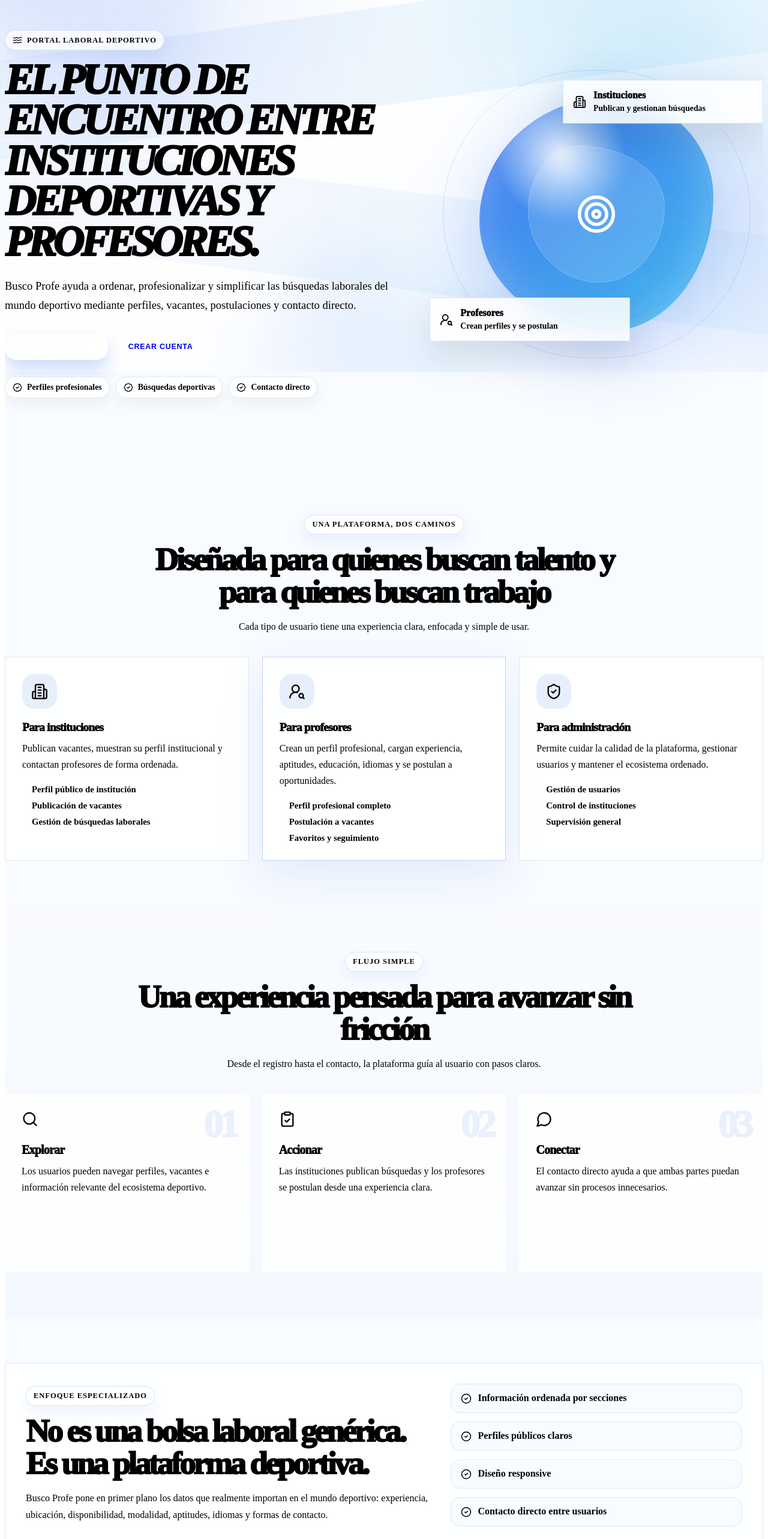
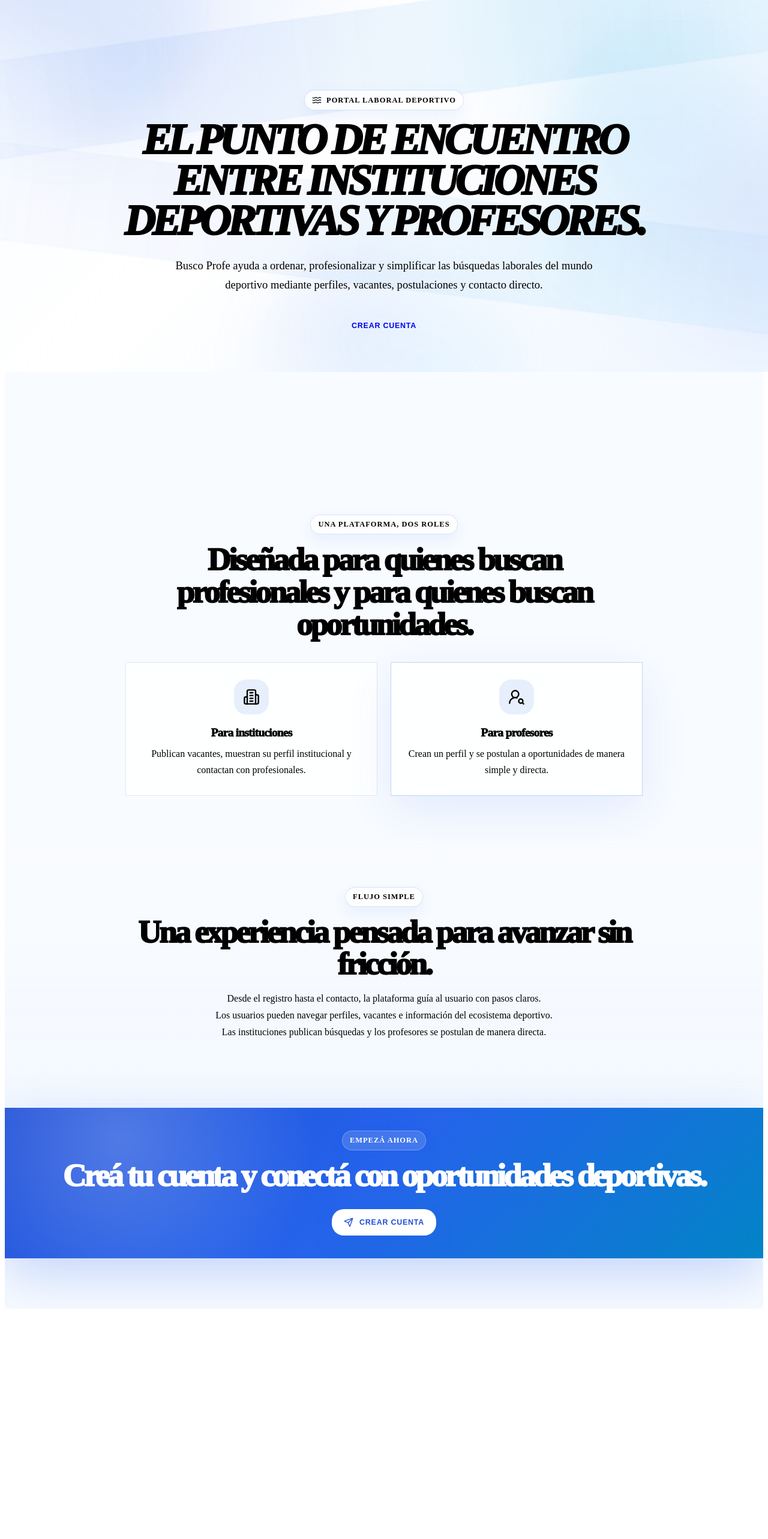
Before and after one commit to olivialuciano/BuscoProfe, a React (Vite) app: page / in a window 1280 px wide. Shown: the part 180-2746 px from the top of the page at 60% size. After the commit the page ends 2426 px from the top, so only its background shows below. Built offline with nearby package versions, Linux system fonts and the light colour scheme; the HTML template or start-up script is replaced by a standard one.

Commit message:
cambio en home page

```diff
--- a/src/pages/public/HomePage.css
+++ b/src/pages/public/HomePage.css
@@ -155,19 +155,30 @@
   min-height: calc(100vh - 78px);
   display: flex;
   align-items: center;
+  justify-content: center;
   padding: 64px 0;
 }
 
 .home-page__hero-content,
 .home-page__auth-content {
+  width: 100%;
   display: grid;
-  grid-template-columns: minmax(0, 1.08fr) minmax(360px, 0.92fr);
+  grid-template-columns: minmax(0, 1fr);
   align-items: center;
+  justify-items: center;
   gap: 56px;
+  text-align: center;
 }
 
-.home-page__auth-content {
-  grid-template-columns: minmax(0, 1.1fr) minmax(320px, 0.8fr);
+.home-page__hero-copy,
+.home-page__auth-copy {
+  width: 100%;
+  max-width: 980px;
+  margin: 0 auto;
+  display: flex;
+  flex-direction: column;
+  align-items: center;
+  text-align: center;
 }
 
 .home-page__reveal {
@@ -178,8 +189,9 @@
   width: fit-content;
   display: inline-flex;
   align-items: center;
+  justify-content: center;
   gap: 8px;
-  margin-bottom: 16px;
+  margin: 0 auto 16px;
   padding: 8px 12px;
   border: 1px solid rgba(37, 99, 235, 0.18);
   border-radius: 999px;
@@ -191,12 +203,13 @@
   letter-spacing: 0.08em;
   box-shadow: 0 10px 24px rgba(37, 99, 235, 0.08);
   backdrop-filter: blur(12px);
+  text-align: center;
 }
 
 .home-page__hero-copy h1,
 .home-page__auth-copy h1 {
   max-width: 960px;
-  margin: 0;
+  margin: 0 auto;
   color: var(--text);
   font-size: clamp(2.6rem, 5.6vw, 5.8rem);
   font-weight: 950;
@@ -204,6 +217,7 @@
   letter-spacing: -0.08em;
   text-transform: uppercase;
   font-style: italic;
+  text-align: center;
 }
 
 .home-page__auth-copy h1 {
@@ -212,17 +226,19 @@
 
 .home-page__hero-copy p,
 .home-page__auth-copy p {
-  max-width: 690px;
-  margin: 24px 0 0;
+  max-width: 720px;
+  margin: 24px auto 0;
   color: var(--text-soft);
   font-size: clamp(1rem, 1.45vw, 1.2rem);
   line-height: 1.75;
+  text-align: center;
 }
 
 .home-page__hero-actions {
   display: flex;
   flex-wrap: wrap;
   align-items: center;
+  justify-content: center;
   gap: 14px;
   margin-top: 30px;
 }
@@ -231,12 +247,14 @@
   margin-top: 28px;
   display: flex;
   flex-wrap: wrap;
+  justify-content: center;
   gap: 10px;
 }
 
 .home-page__trust-row span {
   display: inline-flex;
   align-items: center;
+  justify-content: center;
   gap: 8px;
   padding: 9px 12px;
   border-radius: 999px;
@@ -367,13 +385,15 @@
 }
 
 .home-page__auth-panel {
+  width: min(100%, 560px);
   padding: 30px;
+  text-align: center;
 }
 
 .home-page__panel-icon {
   width: 64px;
   height: 64px;
-  margin-bottom: 18px;
+  margin: 0 auto 18px;
   border-radius: 22px;
   display: grid;
   place-items: center;
@@ -387,12 +407,14 @@
   font-size: 1.55rem;
   font-weight: 950;
   letter-spacing: -0.05em;
+  text-align: center;
 }
 
 .home-page__auth-panel p {
-  margin: 12px 0 0;
+  margin: 12px auto 0;
   color: var(--text-soft);
   line-height: 1.7;
+  text-align: center;
 }
 
 .home-page__panel-list {
@@ -404,9 +426,11 @@
 .home-page__panel-list span {
   display: flex;
   align-items: center;
+  justify-content: center;
   gap: 10px;
   color: var(--text-soft);
   font-weight: 800;
+  text-align: center;
 }
 
 .home-page__panel-list svg {
@@ -432,26 +456,31 @@
 .home-page__section-heading h2,
 .home-page__value-card h2,
 .home-page__final-cta-card h2 {
-  margin: 0;
+  margin: 0 auto;
   color: var(--text);
   font-size: clamp(2rem, 4.2vw, 3.7rem);
   font-weight: 950;
   line-height: 1;
   letter-spacing: -0.07em;
+  text-align: center;
 }
 
 .home-page__section-heading p,
 .home-page__value-card p,
 .home-page__final-cta-card p {
-  margin: 16px 0 0;
+  max-width: 720px;
+  margin: 16px auto 0;
   color: var(--text-soft);
   font-size: 1rem;
   line-height: 1.75;
+  text-align: center;
 }
 
 .home-page__features {
   display: grid;
-  grid-template-columns: repeat(3, 1fr);
+  grid-template-columns: repeat(2, minmax(280px, 420px));
+  justify-content: center;
+  align-items: stretch;
   gap: 22px;
 }
 
@@ -462,6 +491,7 @@
   border: 1px solid rgba(226, 232, 240, 0.95);
   background: rgba(255, 255, 255, 0.84);
   backdrop-filter: blur(14px);
+  text-align: center;
   transition:
     transform 0.25s ease,
     box-shadow 0.25s ease,
@@ -482,6 +512,7 @@
 .home-page__feature-icon {
   width: 58px;
   height: 58px;
+  margin: 0 auto;
   border-radius: 20px;
   display: grid;
   place-items: center;
@@ -495,12 +526,14 @@
   font-size: 1.22rem;
   font-weight: 950;
   letter-spacing: -0.04em;
+  text-align: center;
 }
 
 .home-page__feature-card p {
-  margin: 0;
+  margin: 0 auto;
   color: var(--text-soft);
   line-height: 1.7;
+  text-align: center;
 }
 
 .home-page__feature-card ul {
@@ -514,10 +547,12 @@
 .home-page__feature-card li {
   display: flex;
   align-items: center;
+  justify-content: center;
   gap: 8px;
   color: var(--text);
   font-size: 0.92rem;
   font-weight: 800;
+  text-align: center;
 }
 
 .home-page__feature-card li::before {
@@ -539,7 +574,8 @@
 
 .home-page__steps {
   display: grid;
-  grid-template-columns: repeat(3, 1fr);
+  grid-template-columns: repeat(3, minmax(240px, 1fr));
+  justify-content: center;
   gap: 22px;
 }
 
@@ -550,6 +586,7 @@
   overflow: hidden;
   background: rgba(255, 255, 255, 0.82);
   backdrop-filter: blur(14px);
+  text-align: center;
 }
 
 .home-page__step-number {
@@ -572,28 +609,33 @@
   font-size: 1.25rem;
   font-weight: 950;
   letter-spacing: -0.04em;
+  text-align: center;
 }
 
 .home-page__step-card p {
-  margin: 0;
+  margin: 0 auto;
   color: var(--text-soft);
   line-height: 1.7;
+  text-align: center;
 }
 
 .home-page__value-card {
   padding: 34px;
   display: grid;
-  grid-template-columns: minmax(0, 1fr) minmax(310px, 0.72fr);
+  grid-template-columns: minmax(0, 1fr);
   gap: 34px;
   align-items: center;
+  justify-items: center;
   border: 1px solid rgba(37, 99, 235, 0.16);
   background: rgba(255, 255, 255, 0.86);
   backdrop-filter: blur(14px);
+  text-align: center;
 }
 
 .home-page__value-list {
   display: grid;
   gap: 14px;
+  width: min(100%, 620px);
 }
 
 .home-page__value-list span {
@@ -601,11 +643,13 @@
   border-radius: 16px;
   display: flex;
   align-items: flex-start;
+  justify-content: center;
   gap: 10px;
   color: var(--text);
   font-weight: 850;
   background: #f8fbff;
   border: 1px solid rgba(226, 232, 240, 0.95);
+  text-align: center;
 }
 
 .home-page__value-list svg {
@@ -625,11 +669,13 @@
   overflow: hidden;
   padding: 38px;
   display: grid;
-  grid-template-columns: minmax(0, 1fr) auto;
+  grid-template-columns: minmax(0, 1fr);
+  justify-items: center;
   align-items: center;
   gap: 28px;
   color: white;
   border: none;
+  text-align: center;
   background:
     radial-gradient(
       circle at 15% 20%,
@@ -658,7 +704,7 @@
 .home-page__final-actions {
   display: flex;
   flex-wrap: wrap;
-  justify-content: flex-end;
+  justify-content: center;
   gap: 12px;
 }
 
@@ -745,7 +791,10 @@
     min-height: 430px;
   }
 
-  .home-page__features,
+  .home-page__features {
+    grid-template-columns: repeat(2, minmax(260px, 420px));
+  }
+
   .home-page__steps {
     grid-template-columns: 1fr;
   }
@@ -756,7 +805,7 @@
   }
 
   .home-page__final-actions {
-    justify-content: flex-start;
+    justify-content: center;
   }
 }
 
@@ -770,6 +819,7 @@
   .home-page__hero-copy h1,
   .home-page__auth-copy h1 {
     font-size: clamp(2.25rem, 13vw, 3.8rem);
+    letter-spacing: -0.07em;
   }
 
   .home-page__hero-copy p,
@@ -779,17 +829,19 @@
 
   .home-page__hero-actions {
     flex-direction: column;
-    align-items: stretch;
+    align-items: center;
   }
 
   .home-page__hero-actions a,
   .home-page__hero-actions button {
     width: 100%;
+    max-width: 320px;
   }
 
   .home-page__trust-row {
     display: grid;
-    grid-template-columns: 1fr;
+    grid-template-columns: minmax(0, 1fr);
+    justify-items: center;
   }
 
   .home-page__abstract-visual {
@@ -813,18 +865,27 @@
   }
 
   .home-page__section-heading {
-    text-align: left;
+    text-align: center;
   }
 
   .home-page__section-heading .home-page__eyebrow {
-    margin-left: 0;
-    margin-right: 0;
+    margin-left: auto;
+    margin-right: auto;
   }
 
   .home-page__section-heading h2,
   .home-page__value-card h2,
   .home-page__final-cta-card h2 {
     font-size: clamp(2rem, 10vw, 2.8rem);
+  }
+
+  .home-page__features {
+    grid-template-columns: minmax(0, 420px);
+    justify-content: center;
+  }
+
+  .home-page__feature-card {
+    width: 100%;
   }
 
   .home-page__feature-card,
@@ -837,11 +898,13 @@
 
   .home-page__final-actions {
     flex-direction: column;
+    align-items: center;
   }
 
   .home-page__final-actions a,
   .home-page__final-actions button {
     width: 100%;
+    max-width: 320px;
   }
 }
 
--- a/src/pages/public/HomePage.jsx
+++ b/src/pages/public/HomePage.jsx
@@ -169,72 +169,21 @@ function HomePage() {
             </p>
 
             <div className="home-page__hero-actions">
-              <Link to="/jobs">
-                <Button icon={<ArrowRight size={16} />}>Ver vacantes</Button>
-              </Link>
-
               <Link to="/register">
                 <Button variant="secondary">Crear cuenta</Button>
               </Link>
             </div>
-
-            <div className="home-page__trust-row">
-              <span>
-                <BadgeCheck size={16} />
-                Perfiles profesionales
-              </span>
-              <span>
-                <BadgeCheck size={16} />
-                Búsquedas deportivas
-              </span>
-              <span>
-                <BadgeCheck size={16} />
-                Contacto directo
-              </span>
-            </div>
-          </div>
-
-          <div className="home-page__abstract-visual">
-            <div className="home-page__orb home-page__orb--main">
-              <div className="home-page__orb-inner">
-                <Target size={68} />
-              </div>
-            </div>
-
-            <Card className="home-page__floating-info home-page__floating-info--top">
-              <Building2 size={22} />
-              <div>
-                <strong>Instituciones</strong>
-                <span>Publican y gestionan búsquedas</span>
-              </div>
-            </Card>
-
-            <Card className="home-page__floating-info home-page__floating-info--bottom">
-              <UserRoundSearch size={22} />
-              <div>
-                <strong>Profesores</strong>
-                <span>Crean perfiles y se postulan</span>
-              </div>
-            </Card>
-
-            <div className="home-page__orbit home-page__orbit--one" />
-            <div className="home-page__orbit home-page__orbit--two" />
           </div>
         </div>
       </section>
 
       <section className="page-shell home-page__section">
         <div className="home-page__section-heading home-page__reveal">
-          <span className="home-page__eyebrow">
-            Una plataforma, dos caminos
-          </span>
+          <span className="home-page__eyebrow">Una plataforma, dos roles</span>
           <h2>
-            Diseñada para quienes buscan talento y para quienes buscan trabajo
+            Diseñada para quienes buscan profesionales y para quienes buscan
+            oportunidades.
           </h2>
-          <p>
-            Cada tipo de usuario tiene una experiencia clara, enfocada y simple
-            de usar.
-          </p>
         </div>
 
         <div className="home-page__features">
@@ -247,14 +196,8 @@ function HomePage() {
 
             <p>
               Publican vacantes, muestran su perfil institucional y contactan
-              profesores de forma ordenada.
+              con profesionales.
             </p>
-
-            <ul>
-              <li>Perfil público de institución</li>
-              <li>Publicación de vacantes</li>
-              <li>Gestión de búsquedas laborales</li>
-            </ul>
           </Card>
 
           <Card className="home-page__feature-card home-page__feature-card--highlight home-page__reveal">
@@ -265,34 +208,9 @@ function HomePage() {
             <h3>Para profesores</h3>
 
             <p>
-              Crean un perfil profesional, cargan experiencia, aptitudes,
-              educación, idiomas y se postulan a oportunidades.
+              Crean un perfil y se postulan a oportunidades de manera simple y
+              directa.
             </p>
-
-            <ul>
-              <li>Perfil profesional completo</li>
-              <li>Postulación a vacantes</li>
-              <li>Favoritos y seguimiento</li>
-            </ul>
-          </Card>
-
-          <Card className="home-page__feature-card home-page__reveal">
-            <div className="home-page__feature-icon">
-              <ShieldCheck size={28} />
-            </div>
-
-            <h3>Para administración</h3>
-
-            <p>
-              Permite cuidar la calidad de la plataforma, gestionar usuarios y
-              mantener el ecosistema ordenado.
-            </p>
-
-            <ul>
-              <li>Gestión de usuarios</li>
-              <li>Control de instituciones</li>
-              <li>Supervisión general</li>
-            </ul>
           </Card>
         </div>
       </section>
@@ -301,103 +219,29 @@ function HomePage() {
         <div className="page-shell home-page__section">
           <div className="home-page__section-heading home-page__reveal">
             <span className="home-page__eyebrow">Flujo simple</span>
-            <h2>Una experiencia pensada para avanzar sin fricción</h2>
+            <h2>Una experiencia pensada para avanzar sin fricción.</h2>
             <p>
               Desde el registro hasta el contacto, la plataforma guía al usuario
-              con pasos claros.
+              con pasos claros. <br />
+              Los usuarios pueden navegar perfiles, vacantes e información del
+              ecosistema deportivo. <br />
+              Las instituciones publican búsquedas y los profesores se postulan
+              de manera directa.
             </p>
           </div>
-
-          <div className="home-page__steps">
-            <Card className="home-page__step-card home-page__reveal">
-              <span className="home-page__step-number">01</span>
-              <Search size={28} />
-              <h3>Explorar</h3>
-              <p>
-                Los usuarios pueden navegar perfiles, vacantes e información
-                relevante del ecosistema deportivo.
-              </p>
-            </Card>
-
-            <Card className="home-page__step-card home-page__reveal">
-              <span className="home-page__step-number">02</span>
-              <ClipboardCheck size={28} />
-              <h3>Accionar</h3>
-              <p>
-                Las instituciones publican búsquedas y los profesores se
-                postulan desde una experiencia clara.
-              </p>
-            </Card>
-
-            <Card className="home-page__step-card home-page__reveal">
-              <span className="home-page__step-number">03</span>
-              <MessageCircle size={28} />
-              <h3>Conectar</h3>
-              <p>
-                El contacto directo ayuda a que ambas partes puedan avanzar sin
-                procesos innecesarios.
-              </p>
-            </Card>
-          </div>
         </div>
-      </section>
-
-      <section className="page-shell home-page__section">
-        <Card className="home-page__value-card home-page__reveal">
-          <div>
-            <span className="home-page__eyebrow">Enfoque especializado</span>
-            <h2>
-              No es una bolsa laboral genérica. Es una plataforma deportiva.
-            </h2>
-            <p>
-              Busco Profe pone en primer plano los datos que realmente importan
-              en el mundo deportivo: experiencia, ubicación, disponibilidad,
-              modalidad, aptitudes, idiomas y formas de contacto.
-            </p>
-          </div>
-
-          <div className="home-page__value-list">
-            <span>
-              <CheckCircle2 size={18} />
-              Información ordenada por secciones
-            </span>
-            <span>
-              <CheckCircle2 size={18} />
-              Perfiles públicos claros
-            </span>
-            <span>
-              <CheckCircle2 size={18} />
-              Diseño responsive
-            </span>
-            <span>
-              <CheckCircle2 size={18} />
-              Contacto directo entre usuarios
-            </span>
-          </div>
-        </Card>
       </section>
 
       <section className="page-shell home-page__final-cta">
         <Card className="home-page__final-cta-card home-page__reveal">
           <div>
             <span className="home-page__eyebrow">Empezá ahora</span>
-            <h2>
-              Sumate a una forma más profesional de buscar y ofrecer trabajo
-              deportivo
-            </h2>
-            <p>
-              Creá tu cuenta, completá tu perfil y empezá a conectar con el
-              ecosistema deportivo.
-            </p>
+            <h2>Creá tu cuenta y conectá con oportunidades deportivas.</h2>
           </div>
 
           <div className="home-page__final-actions">
             <Link to="/register">
               <Button icon={<Send size={16} />}>Crear cuenta</Button>
-            </Link>
-
-            <Link to="/jobs">
-              <Button variant="secondary">Explorar vacantes</Button>
             </Link>
           </div>
         </Card>
```
